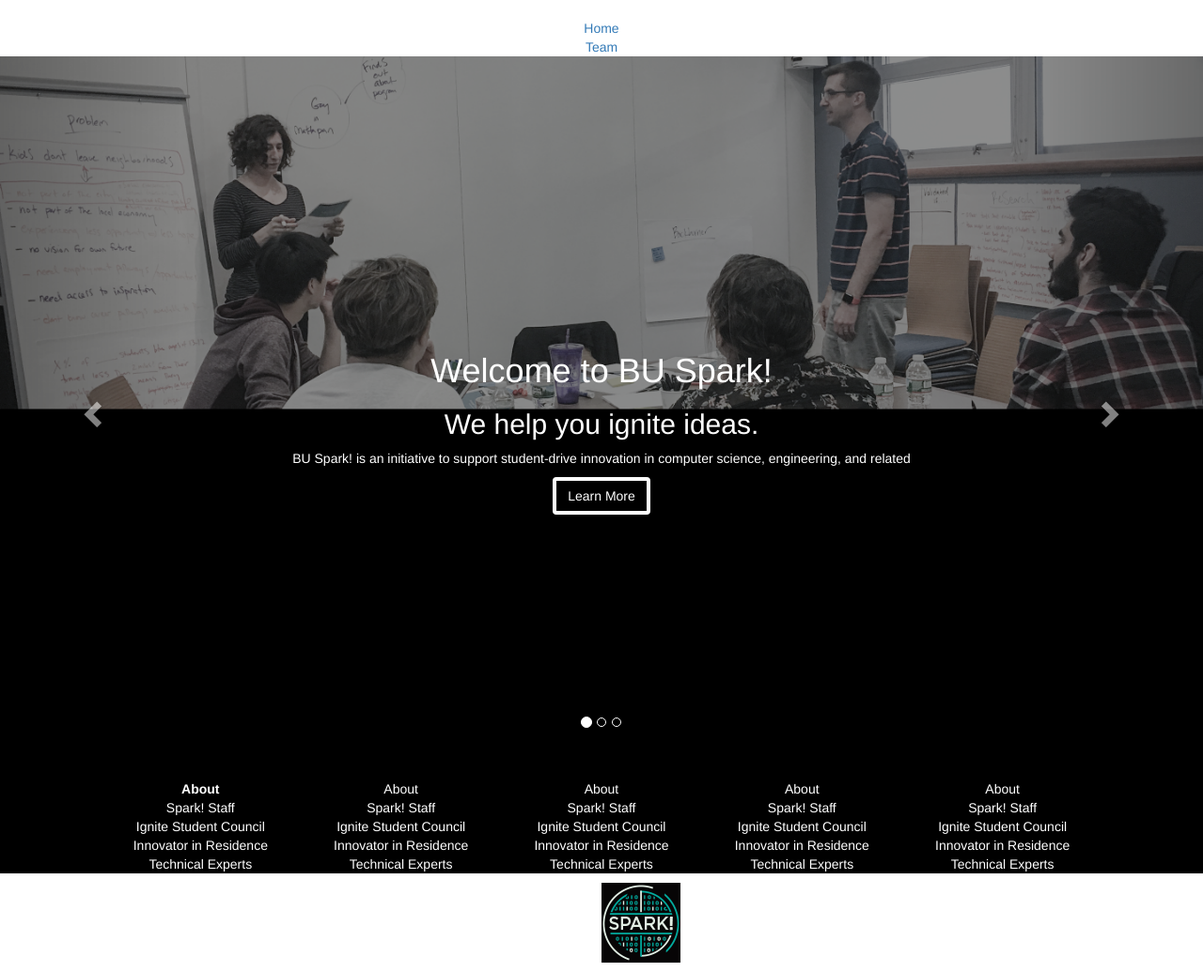
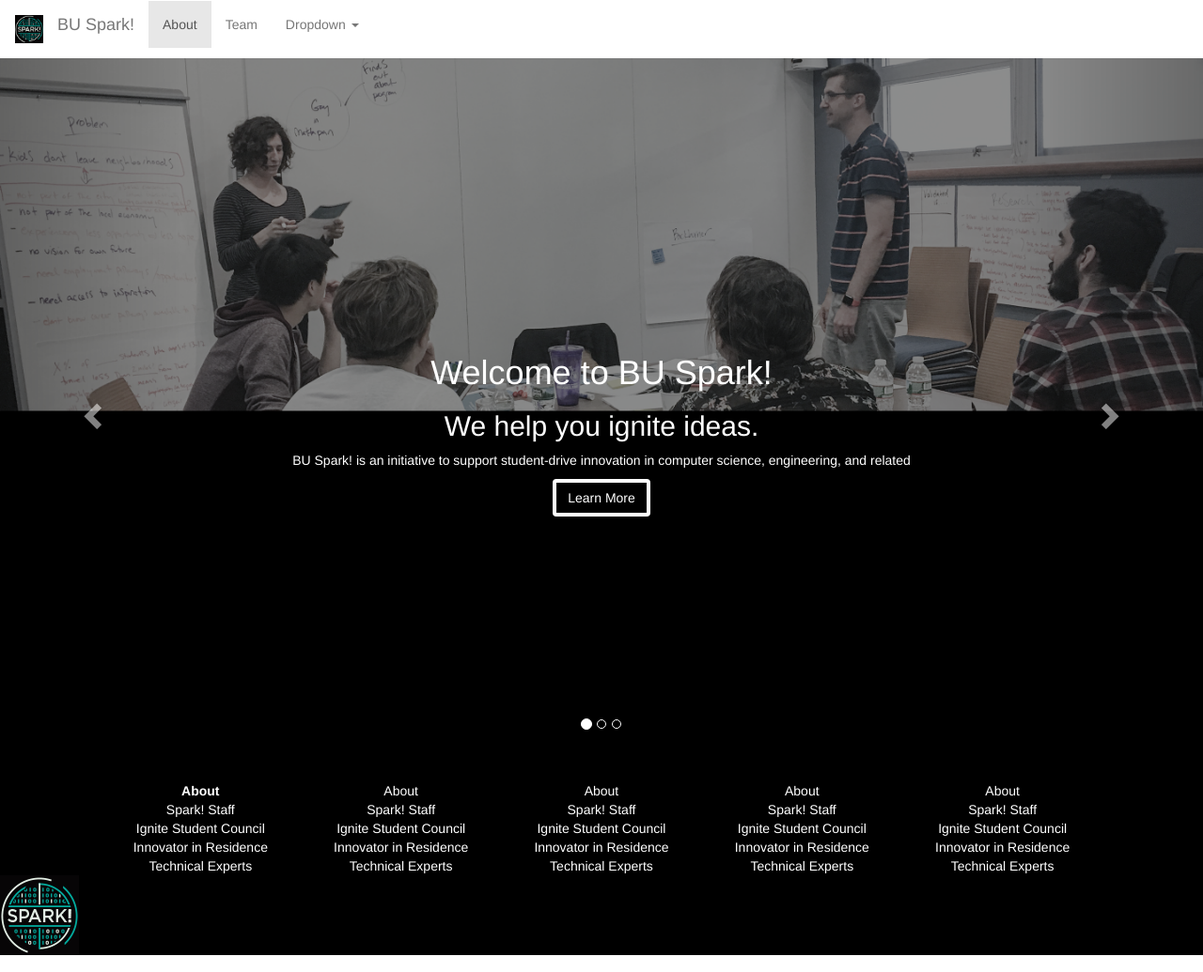
Before and after one commit to BU-Spark/bu-spark-website, a Jekyll site: the page built from index.html, in a window 1280 px wide. Shown: the whole page at 94% size. Built offline with Jekyll 4.4.1, drawn with Linux system fonts in a browser that asks for light colours.

Commit message:
fixed container issues in footer, added _includes

```diff
--- /dev/null
+++ b/_includes/navbar.html
@@ -0,0 +1,40 @@
+<!-- Default navbar - documentation: https://getbootstrap.com/components/#navbar -->
+<nav class="navbar navbar-default">
+    <div class="container-fluid">
+
+        <!-- MOBILE HEADER: Brand and toggle get grouped for better mobile display -->
+        <div class="navbar-header">
+            <button type="button" class="navbar-toggle collapsed" data-toggle="collapse" data-target="#bs-example-navbar-collapse-1" aria-expanded="false">
+                <span class="sr-only">Toggle navigation</span>
+                <span class="icon-bar"></span>
+                <span class="icon-bar"></span>
+                <span class="icon-bar"></span>
+            </button>
+            <a class="navbar-brand" href="/">
+                <img src="/img/Logo/logo.png" style="height:30px; width:30px;">
+            </a>
+            <a class="navbar-brand" href="/">BU Spark!</a>
+        </div>
+
+        <!-- NAV CONTENT -->
+        <div class="collapse navbar-collapse" id="bs-example-navbar-collapse-1">
+            <ul class="nav navbar-nav">
+                <li class="active"><a href="/about">About<span class="sr-only">(current)</span></a></li>
+                <li><a href="/team">Team</a></li>
+
+                <!-- Dropdown link -->
+                <li class="dropdown">
+                    <a href="#" class="dropdown-toggle" data-toggle="dropdown" role="button" aria-haspopup="true" aria-expanded="false">Dropdown <span class="caret"></span></a>
+                    <ul class="dropdown-menu">
+                        <li><a href="#">Action</a></li>
+                        <li><a href="#">Another action</a></li>
+                        <li role="separator" class="divider"></li>
+                        <li><a href="#">Separated link</a></li>
+                        <li role="separator" class="divider"></li>
+                        <li><a href="#">One more separated link</a></li>
+                    </ul>
+                </li>
+            </ul>
+        </div><!-- /.navbar-collapse -->
+    </div><!-- /.container-fluid -->
+</nav>
--- a/_layouts/default.html
+++ b/_layouts/default.html
@@ -10,25 +10,18 @@
         <!-- Include all compiled plugins (below), or include individual files as needed -->
         <script src="/bootstrap/js/bootstrap.js"></script>
         <link href="/bootstrap/css/bootstrap.css" rel="stylesheet">
+
+        {% include navbar.html %}
     </head>
 
-
+    <!-- Body: embed content from child pages -->
     <body>
-        <!-- nav bar -->
-        <nav class="container">
-            <ul>
-                <li><a href="/">Home</a></li>
-                <li><a href="/team">Team</a></li>
-            </ul>
-        </nav>
-
-        <!-- embed content from child pages -->
         {{ content }}
+    </body>
 
     <!-- footer -->
-        <footer class="footerstyle">
-            <div class="row">
-                <div class="col-sm-12">
+    <footer class="container-fluid">
+        <div class="row footerstyle">
             <div class="col-sm-1">
                 <!-- padding -->
             </div>
@@ -81,14 +74,12 @@
                 <!-- padding -->
             </div>
         </div>
+
+        <div class="row footerstyle">
+            <!--DON'T use padding-right and padding-left, it breaks the container -->
+            <!-- using style position:absolute breaks the background, why? -->
+            <img src="/img/Logo/logo.png">
         </div>
+    </footer>
     <!--Finally you made it to the bottom of the page, congrats-->
-        </footer>
-
-        <div class="row bottomfooter">
-            <div class="col-sm-12">
-                <img src="/img/Logo/logo.png" style="padding-left:50%; padding-right:50%; padding-top:10px; padding-bottom:10px;">
-            </div>
-        </div>
-    </body>
 </html>
--- a/index.html
+++ b/index.html
@@ -23,29 +23,27 @@
                 <h1>Welcome to BU Spark!</h1>
                 <h2>We help you ignite ideas.</h2>
                 <p>BU Spark! is an initiative to support student-drive innovation in computer science, engineering, and related</p>
-                <a class="btn btn-primary btn-large outline">Learn More</a>
+                <a class="btn btn-sharp outline">Learn More</a> <!-- custom classes btn-sharp, outline-->
             </div>
         </div>
 
         <div class="item">
             <img src="img/Headers/resource-header-2.jpg" alt="We help you build projects.">
-            <img src="img/Headers/black_box.png" alt="black_box">
             <div class="carousel-caption-custom">
                 <h1>Welcome to BU Spark!</h1>
                 <h2>We help you build projects.</h2>
                 <p>BU Spark! is an initiative to support student-drive innovation in computer science, engineering, and related</p>
-                <a class="btn btn-primary btn-large">Learn More</a>
+                <a class="btn btn-sharp outline">Learn More</a>
             </div>
         </div>
 
         <div class="item">
-            <img src="img/Headers/team_header.png" alt="We help you launch projects.">
-            <img src="img/Headers/black_box.png" alt="black_box">
+            <img src="img/Headers/team_header_home_cut.png" alt="We help you launch projects.">
             <div class="carousel-caption-custom">
                 <h1>Welcome to BU Spark!</h1>
                 <h2>We help you launch projects.</h2>
                 <p>BU Spark! is an initiative to support student-drive innovation in computer science, engineering, and related</p>
-                <a class="btn btn-primary btn-large">Learn More</a>
+                <a class="btn btn-sharp outline">Learn More</a>
             </div>
         </div>
     </div>
```
Also changed, not shown: index_temp.html (deleted, +0 -37 lines), bootstrap/css/bootstrap.css. Lines whose indentation alone changed are shown as unchanged.
